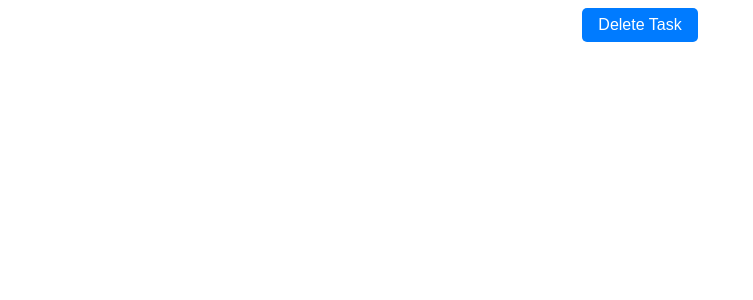
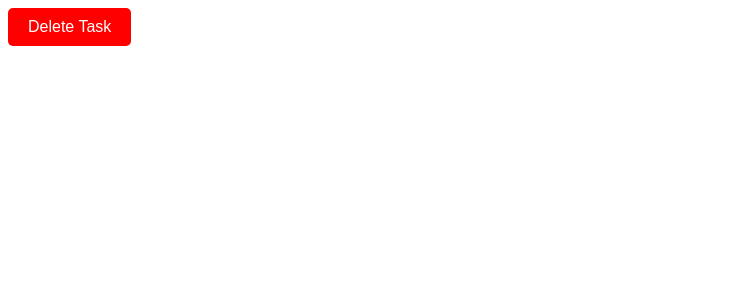
Before and after one commit to Ajaynaveen/taskmanagement-frontend, a React (Vite) app: page /deletetask in a window 1280 px wide. Shown: the top 300 px of the page, without its empty margins (0-753 px from the left). Built offline with nearby package versions, Linux system fonts and the light colour scheme.

Commit message:
addded the changes in the error

```diff
--- a/src/componenets/styles/DeleteTaskbutton.css
+++ b/src/componenets/styles/DeleteTaskbutton.css
@@ -1,23 +1,15 @@
 /* styles/DeleteTaskButton.css */
 
-/* Button Styles */
-button {
-    padding: 8px 16px;
-    background-color: #ff5555; /* Red color for delete button */
-    color: #fff; /* Text color */
-    border: none;
-    cursor: pointer;
-    transition: background-color 0.3s ease; /* Smooth background color transition */
+.delete-task-button {
+    background-color: #ff0000; /* Red background color */
+    color: #ffffff; /* White text color */
+    border: none; /* Remove the button border */
+    padding: 10px 20px; /* Padding for the button */
+    cursor: pointer; /* Change cursor to pointer on hover */
+    border-radius: 5px; /* Rounded corners */
+    font-size: 16px; /* Font size */
   }
 
-  button:hover {
+  .delete-task-button:hover {
     background-color: #ff3333; /* Darker red on hover */
   }
-
-  /* Center the button */
-  button {
-    display: block;
-    margin: 0 auto;
-  }
-
-  /* Optional: Add additional styles as needed */
```
